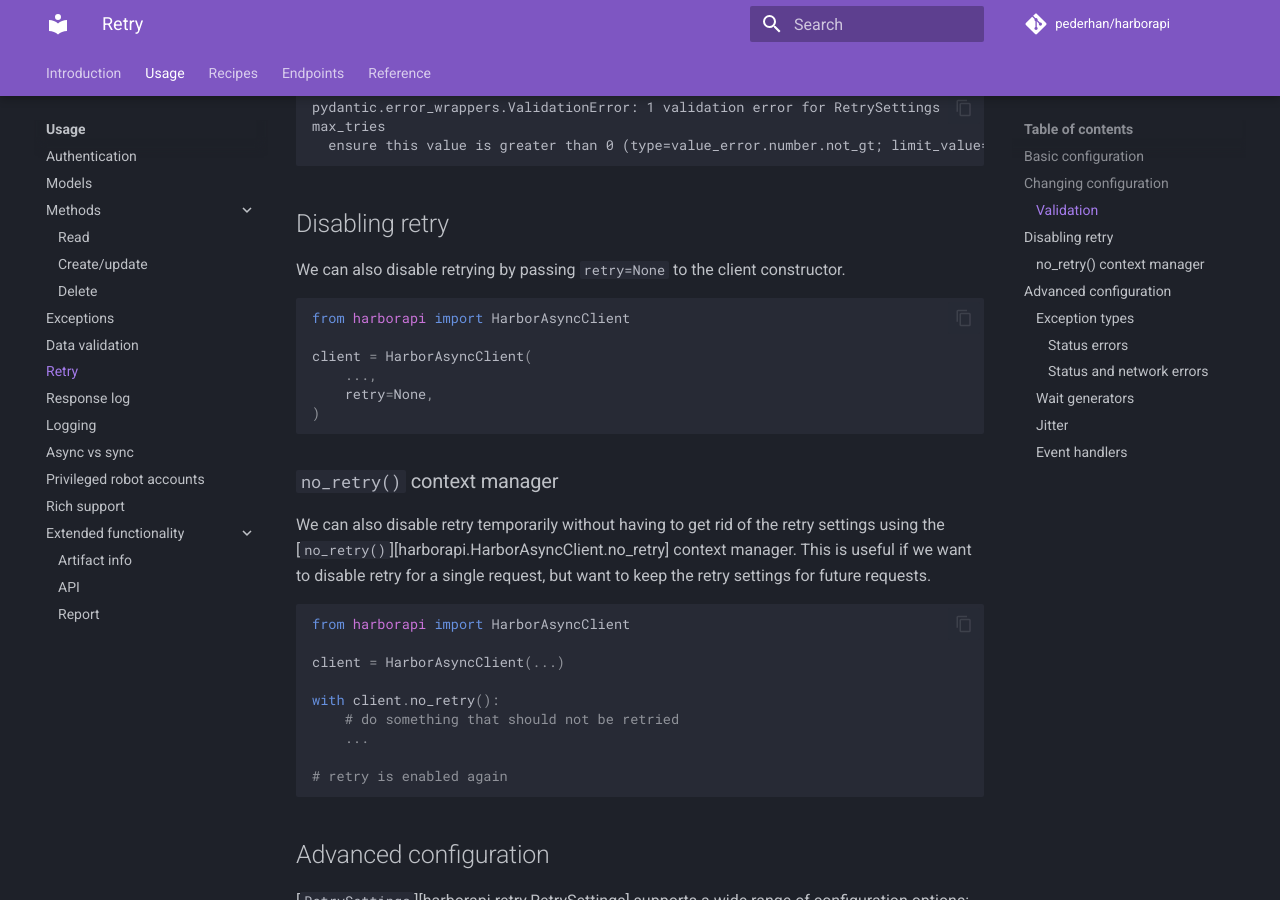
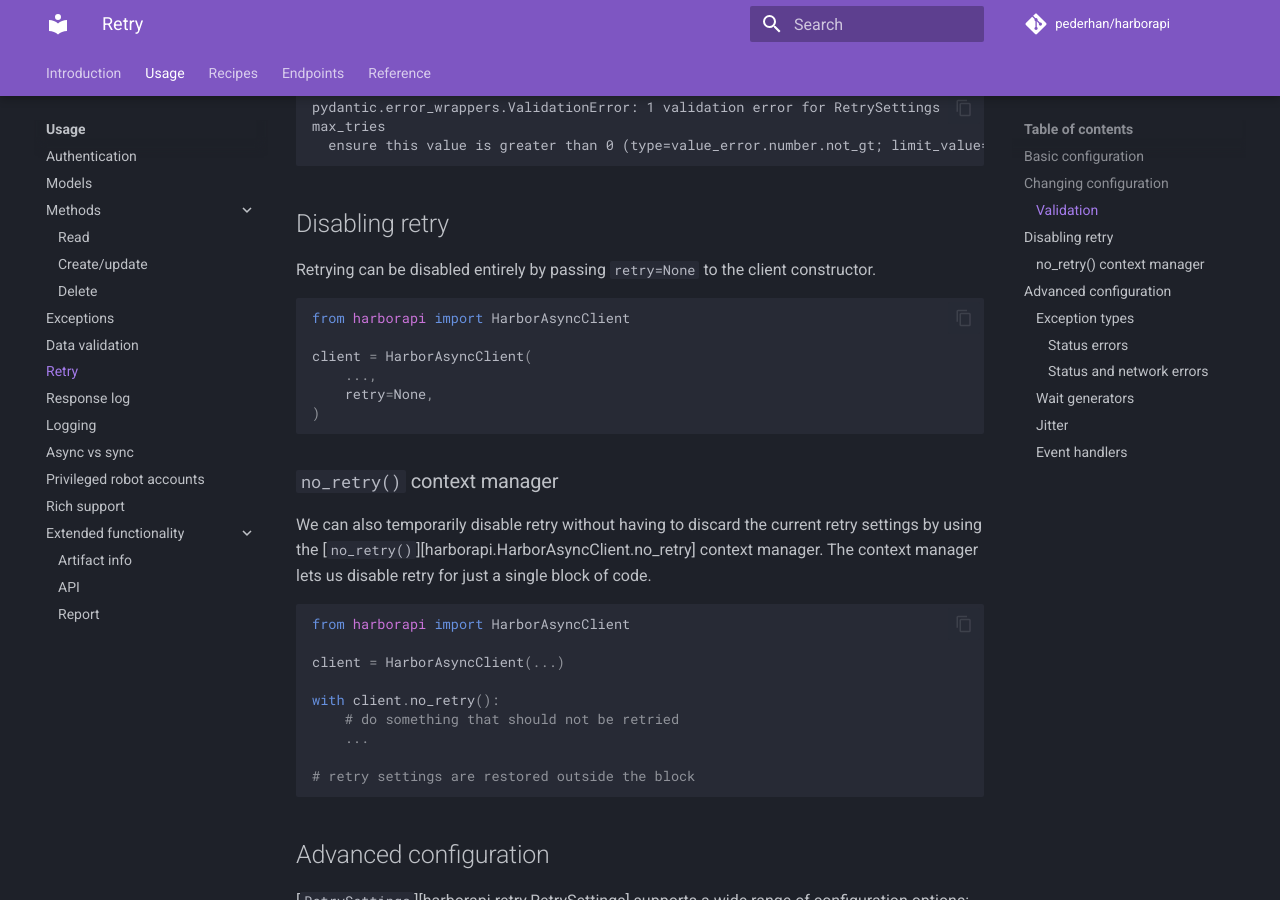
Before and after one commit to unioslo/harborapi, an MkDocs documentation site: the page built from docs/usage/retry.md, in a window 1280 px wide and 900 px high, scrolled down 1345 px. Built offline with MkDocs 1.6.1 and Material for MkDocs 9.7.7, drawn with Linux system fonts in a browser that asks for light colours; comment, search, counter and statistics services are not loaded.

Commit message:
Docs: improve retry phrasing
Reduces verbosity and repetition.

````diff
--- a/docs/usage/retry.md
+++ b/docs/usage/retry.md
@@ -59,7 +59,7 @@ max_tries
 
 ## Disabling retry
 
-We can also disable retrying by passing `retry=None` to the client constructor.
+Retrying can be disabled entirely by passing `retry=None` to the client constructor.
 
 ```py
 from harborapi import HarborAsyncClient
@@ -72,7 +72,7 @@ client = HarborAsyncClient(
 
 ### `no_retry()` context manager
 
-We can also disable retry temporarily without having to get rid of the retry settings using the [`no_retry()`][harborapi.HarborAsyncClient.no_retry] context manager. This is useful if we want to disable retry for a single request, but want to keep the retry settings for future requests.
+We can also temporarily disable retry without having to discard the current retry settings by using the [`no_retry()`][harborapi.HarborAsyncClient.no_retry] context manager. The context manager lets us disable retry for just a single block of code.
 
 ```py
 from harborapi import HarborAsyncClient
@@ -83,7 +83,7 @@ with client.no_retry():
     # do something that should not be retried
     ...
 
-# retry is enabled again
+# retry settings are restored outside the block
 ```
 
 ## Advanced configuration
````
